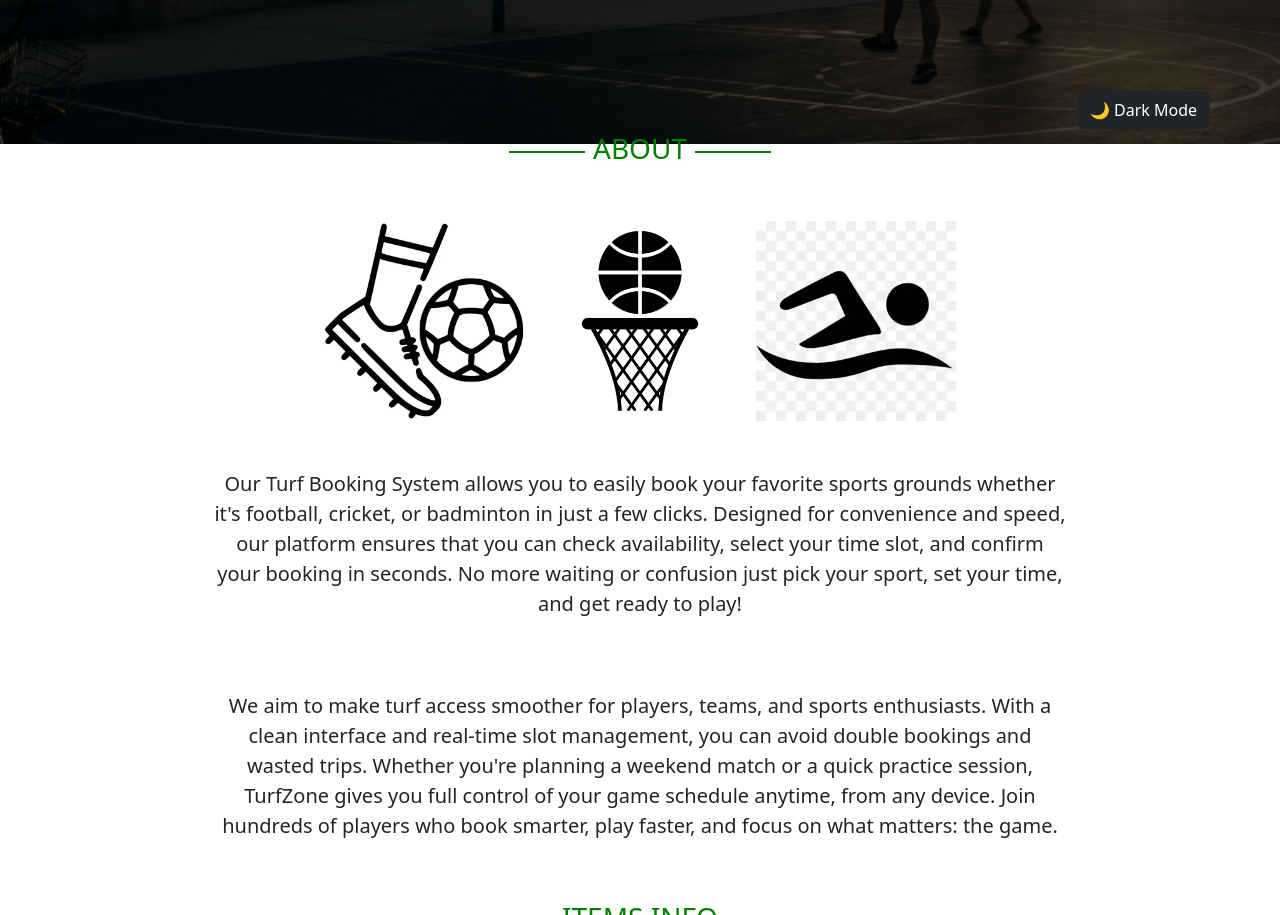
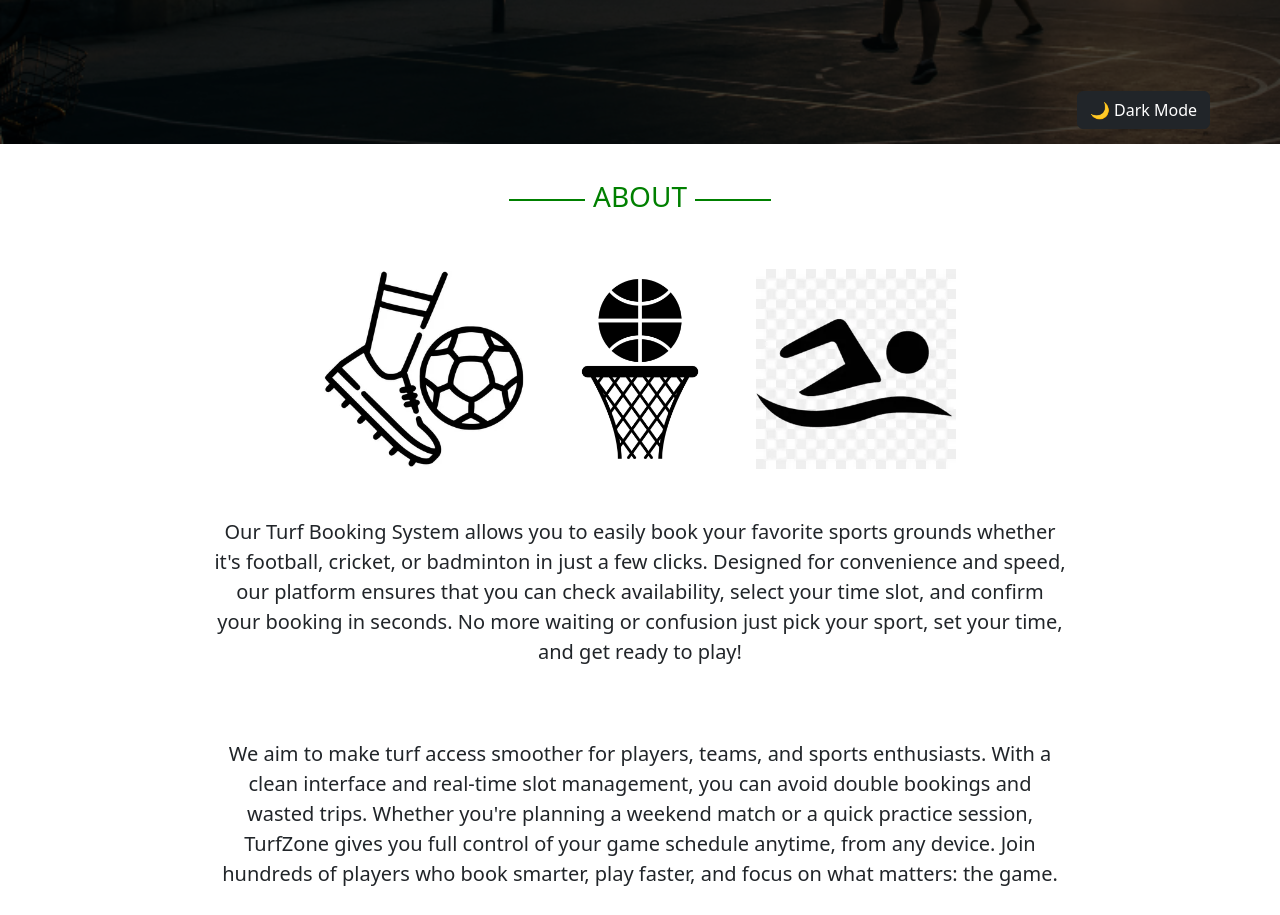
Before and after one commit to irffann-git/TurfBooking, a plain HTML site: page index.html in a window 1280 px wide. Shown: the part 656-1571 px from the top of the page. Drawn offline with nearby package versions, Linux system fonts and the light colour scheme.

```diff
--- a/index.html
+++ b/index.html
@@ -69,8 +69,8 @@
   </div>
 </div>
 
-  <div class="disc1 mt-5" id="about">
-  <div class="d-flex justify-content-center align-items-center gap-2">
+  <div class="disc1" id="about">
+  <div class="d-flex pt-5 justify-content-center align-items-center gap-2">
    <div class="mt-5" style="width: 2cm; height: 2px; background-color: green;"></div>
   <h3 class="text-center mt-5" style="color: green;">ABOUT</h3>
    <div class="mt-5" style="width: 2cm; height: 2px; background-color: green;"></div>
```
